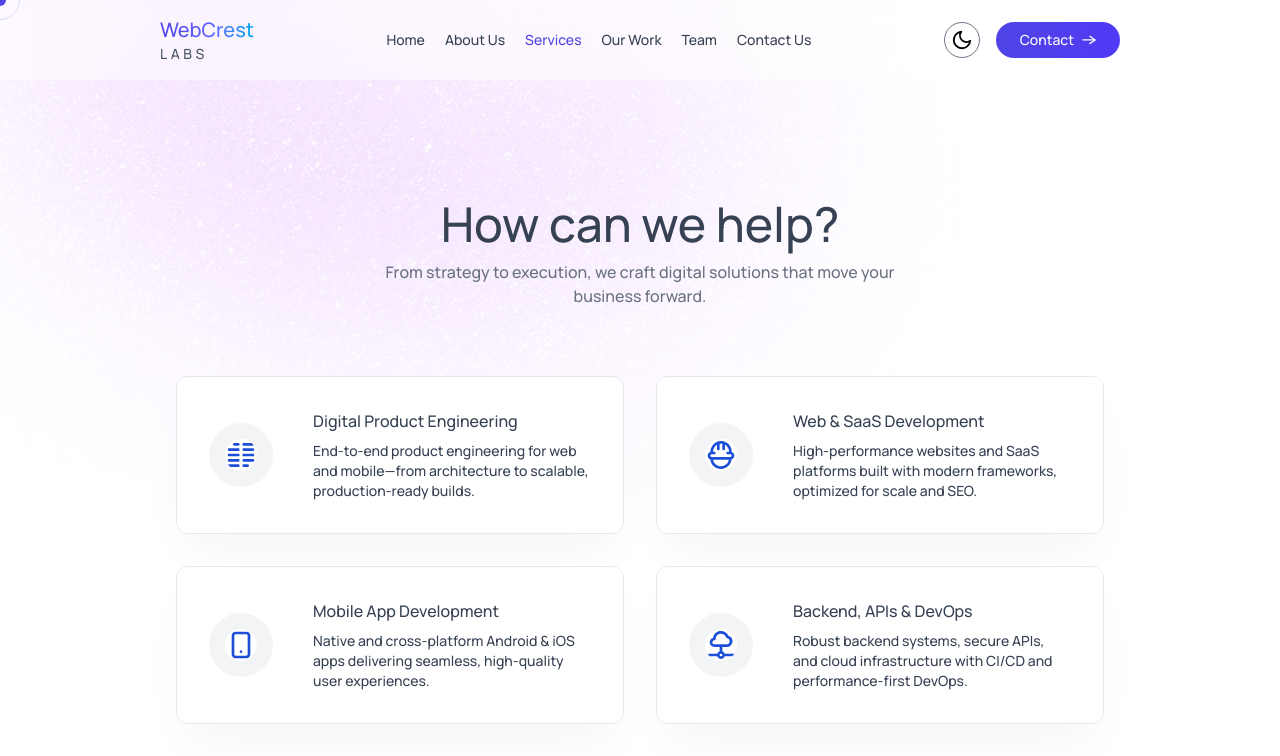
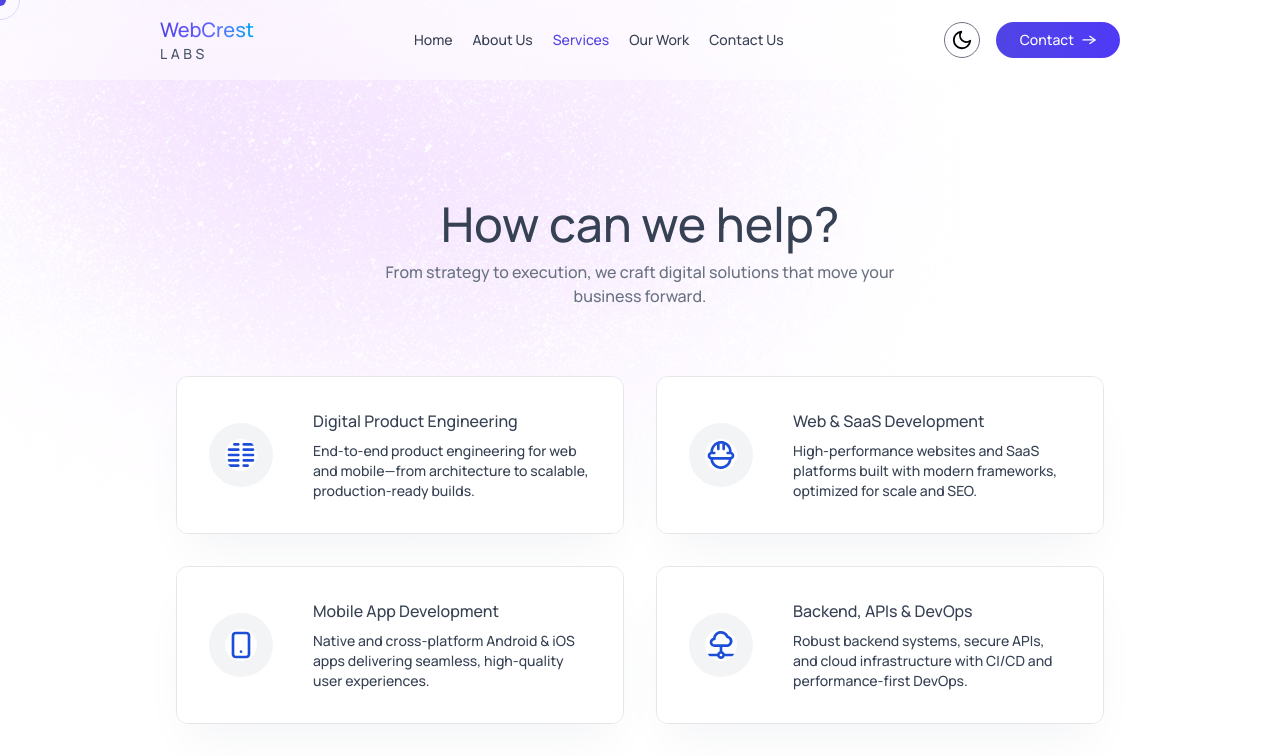
Before and after one commit to WebCrest-Labs/frontend-website, a React (Vite) app: page /services in a window 1280 px wide. Shown: the top 756 px of the page. Built offline with nearby package versions, Linux system fonts and the light colour scheme.

Commit message:
Removed the Team tab from header & footer

```diff
--- a/src/App.jsx
+++ b/src/App.jsx
@@ -7,7 +7,7 @@ import AboutUs from './pages/AboutUs'
 import ContactPage from './pages/ContactPage'
 import Home from './pages/Home'
 import ServicesPage from './pages/ServicesPage'
-import TeamPage from './pages/TeamPage'
+// import TeamPage from './pages/TeamPage'
 import WorkPage from './pages/WorkPage'
 
 const getInitialTheme = () => {
@@ -69,7 +69,7 @@ const App = () => {
         <Route path="/about-us" element={<AboutUs />} />
         <Route path="/services" element={<ServicesPage />} />
         <Route path="/work" element={<WorkPage />} />
-        <Route path="/team" element={<TeamPage />} />
+        {/* <Route path="/team" element={<TeamPage />} /> */}
         <Route path="/contact" element={<ContactPage />} />
       </Routes>
 
--- a/src/components/Footer.jsx
+++ b/src/components/Footer.jsx
@@ -50,7 +50,7 @@ const Footer = ({ theme }) => {
       { name: "Our Work", href: "/work" },
     ],
     connect: [
-      { name: "Team", href: "/team" },
+      // { name: "Team", href: "/team" },
       { name: "Contact Us", href: "/contact" },
     ],
   };
--- a/src/components/Navbar.jsx
+++ b/src/components/Navbar.jsx
@@ -104,14 +104,14 @@ const Navbar = ({ theme, setTheme }) => {
           <span className="relative z-10">Our Work</span>
           <span className="absolute bottom-0 left-0 w-0 h-0.5 bg-gradient-to-r from-primary to-indigo-500 dark:from-amber-400 dark:to-yellow-500 group-hover:w-full transition-all duration-300 ease-out"></span>
         </NavLink>
-        <NavLink
+        {/* <NavLink
           to="/team"
           onClick={() => setSidebarOpen(false)}
           className={navLinkClass}
         >
           <span className="relative z-10">Team</span>
           <span className="absolute bottom-0 left-0 w-0 h-0.5 bg-gradient-to-r from-primary to-indigo-500 dark:from-amber-400 dark:to-yellow-500 group-hover:w-full transition-all duration-300 ease-out"></span>
-        </NavLink>
+        </NavLink> */}
         <NavLink
           to="/contact"
           onClick={() => setSidebarOpen(false)}
--- a/src/components/ServicesCard.jsx
+++ b/src/components/ServicesCard.jsx
@@ -2,16 +2,16 @@ import { motion } from "framer-motion";
 import { useRef, useState } from "react";
 
 
-const ServicesCard = ({service, index}) => {
+const ServicesCard = ({ service, index }) => {
 
-    const [position, setPosition] = useState({x: 0, y: 0})
+  const [position, setPosition] = useState({ x: 0, y: 0 })
   const [visible, setVisible] = useState(false);
 
   const divRef = useRef(null)
 
   const handelMouseMove = (e) => {
     const bounds = divRef.current.getBoundingClientRect();
-        setPosition({x: e.clientX - bounds.left, y: e.clientY - bounds.top})
+    setPosition({ x: e.clientX - bounds.left, y: e.clientY - bounds.top })
   }
 
   return (
@@ -19,20 +19,20 @@ const ServicesCard = ({service, index}) => {
       initial={{ opacity: 0, y: 30 }}
       whileInView={{ opacity: 1, y: 0 }}
       transition={{ duration: 0.5, delay: index * 0.2 }}
-    viewport={{once: true}}
+      viewport={{ once: true }}
       className="relative overflow-hidden max-w-lg m-2 sm:m-4 rounded-xl border border-gray-200 dark:border-gray-700
-       shadow-2xl shadow-gray-100 dark:shadow-white/10" onMouseEnter={()=> setVisible(true)} onMouseLeave={()=> setVisible(false)} ref={divRef} onMouseMove={handelMouseMove}>
+       shadow-2xl shadow-gray-100 dark:shadow-white/10" onMouseEnter={() => setVisible(true)} onMouseLeave={() => setVisible(false)} ref={divRef} onMouseMove={handelMouseMove}>
 
-         <div className={`pointer-events-none blur-2xl rounded-full bg-gradient-to-r from-blue-500 via-indigo-500 to-purple-500 w-[300px] h-[300px] absolute z-0 transition-opacity duration-500 mix-blend-lighten ${visible ? 'opacity-70' : 'opacity-0'} `} style={{ top: position.y - 150, left: position.x - 150}} />
+      <div className={`pointer-events-none blur-2xl rounded-full bg-gradient-to-r from-blue-500 via-indigo-500 to-purple-500 w-[300px] h-[300px] absolute z-0 transition-opacity duration-500 mix-blend-lighten ${visible ? 'opacity-70' : 'opacity-0'} `} style={{ top: position.y - 150, left: position.x - 150 }} />
 
       <div className="flex items-center gap-10 p-8 hover:p-7.5 hover:m-0.5 transition-all rounded-[10px] bg-white dark:bg-gray-900 z-10 relative">
 
         <div className="bg-gray-100 dark:bg-gray-700 rounded-full">
           <img src={service.icon} alt="" className="w-8 h-8 bg-white dark:bg-gray-900 rounded-full m-4" />
         </div>
-                <div className="flex-1">
+        <div className="flex-1 flex flex-col h-full">
           <h3 className="font-bold">{service.title}</h3>
-                    <p className="text-sm mt-2">{service.description}</p>
+          <p className="text-sm mt-2 flex-1">{service.description}</p>
         </div>
       </div>
     </motion.div>
```
Also changed, not shown: 6 other files (tests, documents, lock files or other folders). Lines whose indentation alone changed are shown as unchanged.
